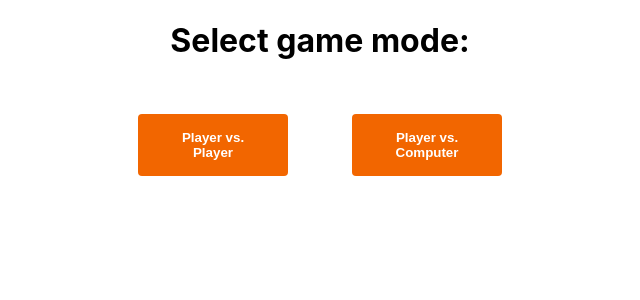
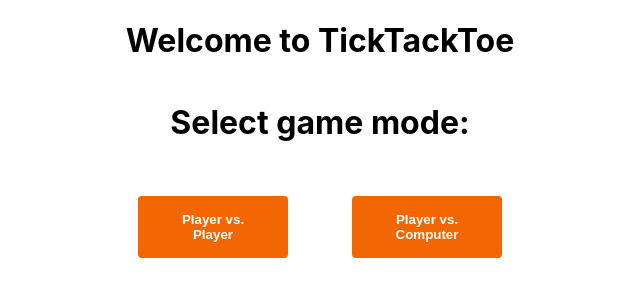
Before and after one commit to Pav0l/tick-tack-toe, a React (Create React App) app in the folder tick-tack-toe/: page / in a window 1280 px wide. Shown: the top 300 px of the page, without its empty margins (320-960 px from the left). Built offline with nearby package versions, Linux system fonts and the light colour scheme.

Commit message:
Add welcoem msg

```diff
--- a/tick-tack-toe/src/App.jsx
+++ b/tick-tack-toe/src/App.jsx
@@ -10,6 +10,7 @@ export default function App() {
   const BtnLinks = () => {
     return (
       <BtnWrapper>
+        <h1>Welcome to TickTackToe</h1>
         <h1>Select game mode:</h1>
         <div>
           <Link to="/pvp"><Button textValue='Player vs. Player' /></Link>
```
